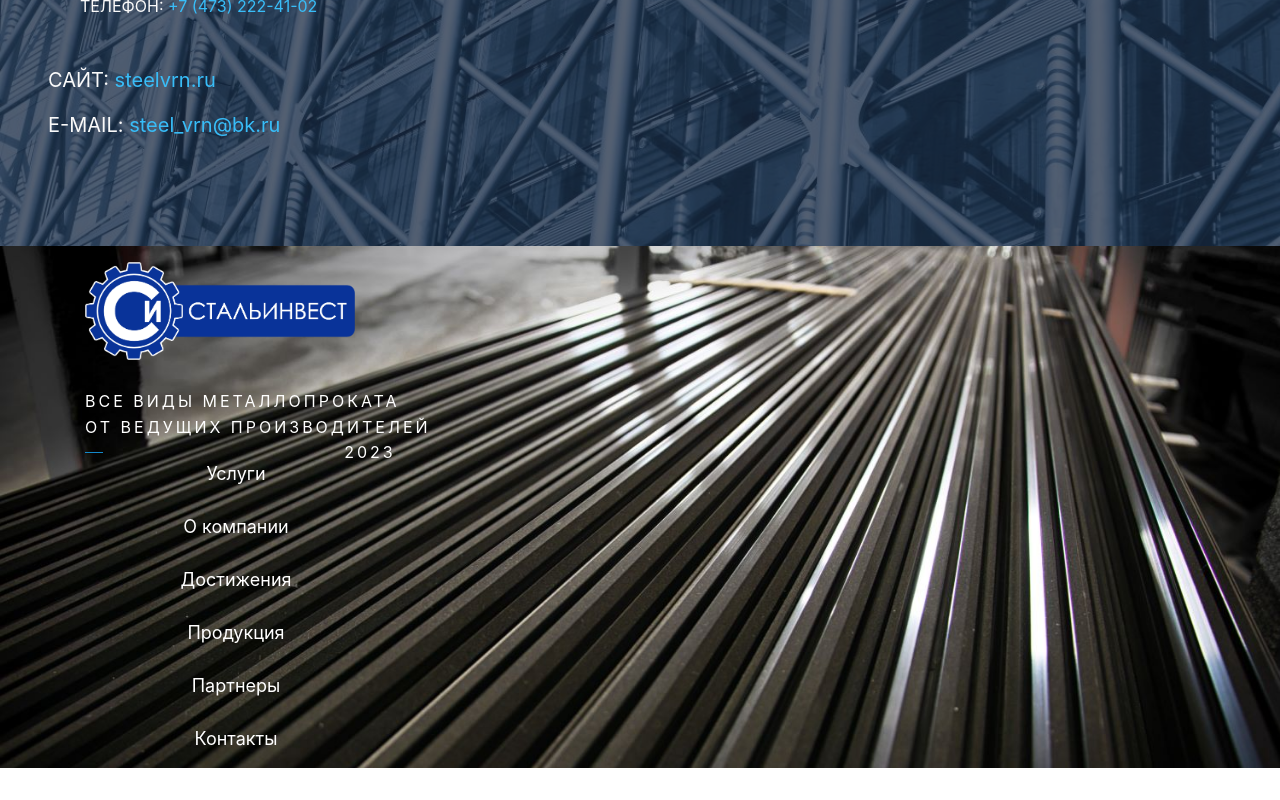
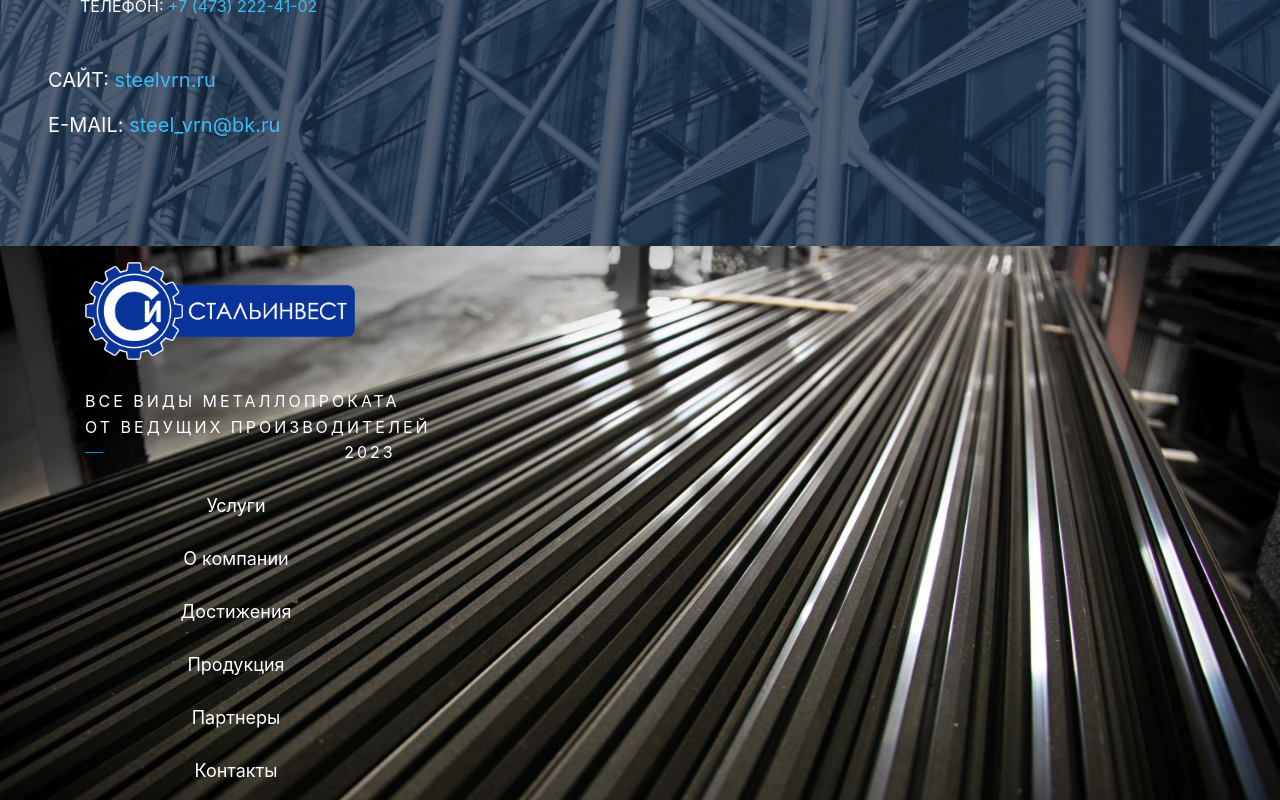
Before and after one commit to Alex-g-h/alex-metal, a React (Create React App) app: page / in a window 1280 px wide. Shown: the part 4072-4872 px from the top of the page. Before the commit the page ends 4840 px from the top, so only its background shows below. Built offline with nearby package versions, Linux system fonts and the light colour scheme.

Commit message:
[fix]: Footer margin

```diff
--- a/src/app/css/footer.css
+++ b/src/app/css/footer.css
@@ -36,6 +36,7 @@ footer .container {
   max-width: 540px;
   position: relative;
   left: -128px;
+  margin-bottom: 2em;
 }
 
 .footer_logo {
```
